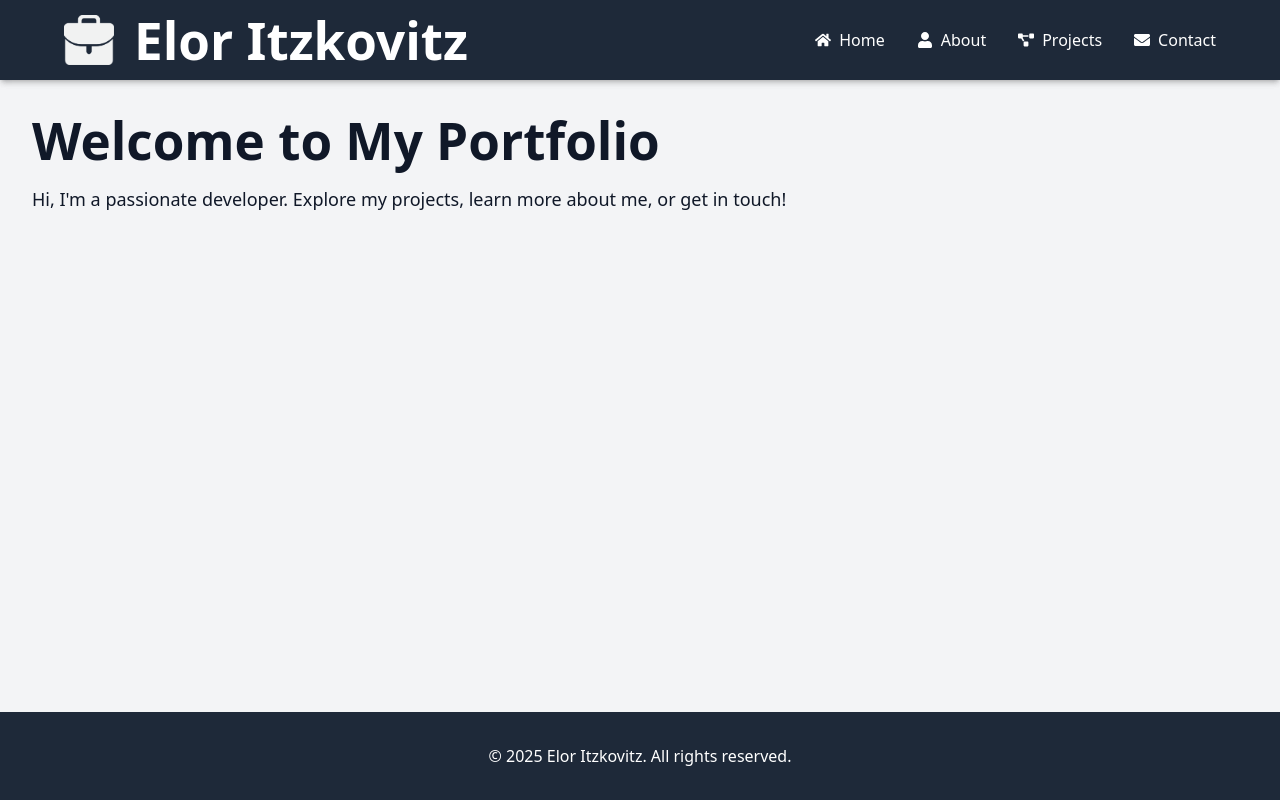
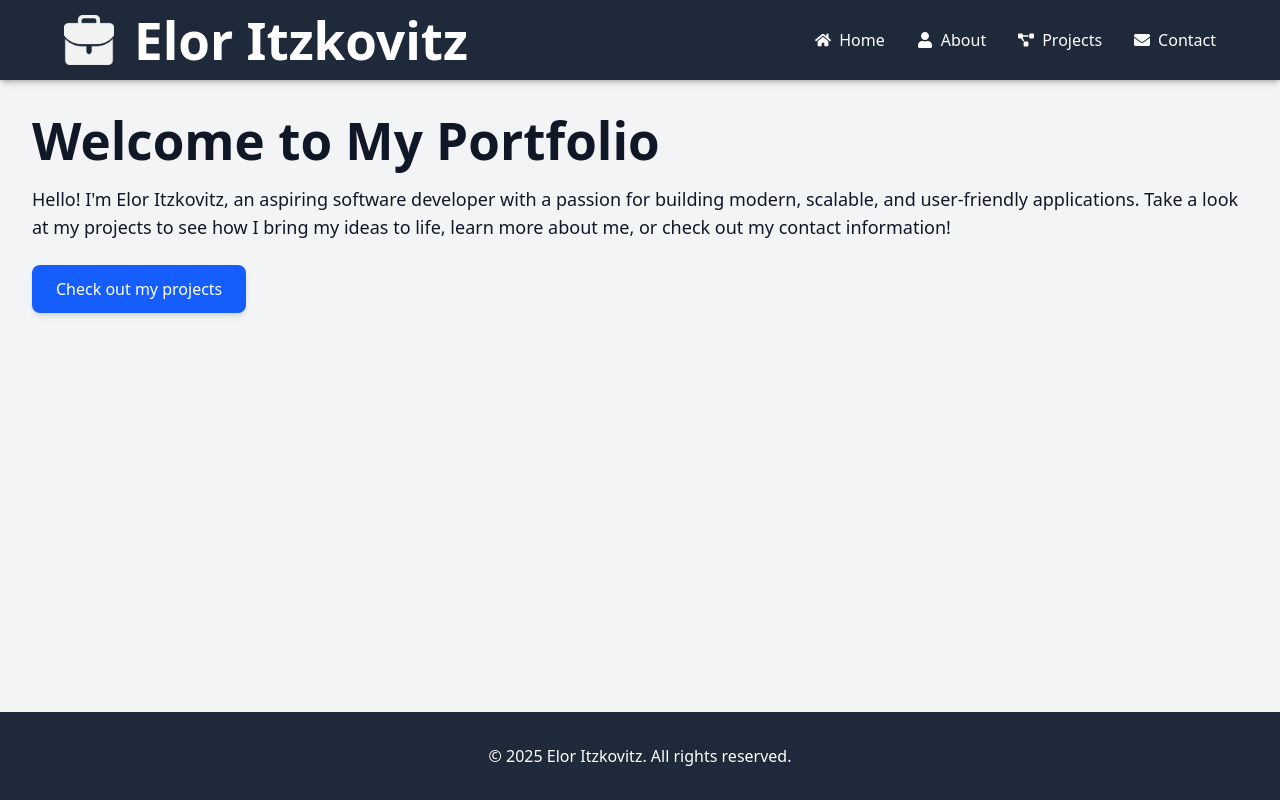
Before and after one commit to eloritzkovitz/portfolio, a React (Vite) app: page / in a window 1280 px wide. Built offline with nearby package versions, Linux system fonts and the light colour scheme.

Commit message:
Updated text

```diff
--- a/src/pages/Home.tsx
+++ b/src/pages/Home.tsx
@@ -1,10 +1,21 @@
+import { Link } from "react-router-dom";
+
 function Home() {
   return (
     <section className="p-8">
       <h1 className="text-4xl font-bold mb-4">Welcome to My Portfolio</h1>
-        <p className="text-lg">
-          Hi, I'm a passionate developer. Explore my projects, learn more about me, or get in touch!
+      <p className="text-lg mb-6">
+        Hello! I'm Elor Itzkovitz, an aspiring software developer with a passion
+        for building modern, scalable, and user-friendly applications. Take a look at my
+        projects to see how I bring my ideas to life, learn more about me, or check
+        out my contact information!
       </p>
+      <Link
+        to="/projects"
+        className="inline-block bg-blue-600 text-white px-6 py-3 rounded-lg shadow-md hover:bg-blue-700 transition duration-300"
+      >
+        Check out my projects
+      </Link>
     </section>
   );
 }
```
Lines whose indentation alone changed are shown as unchanged.
